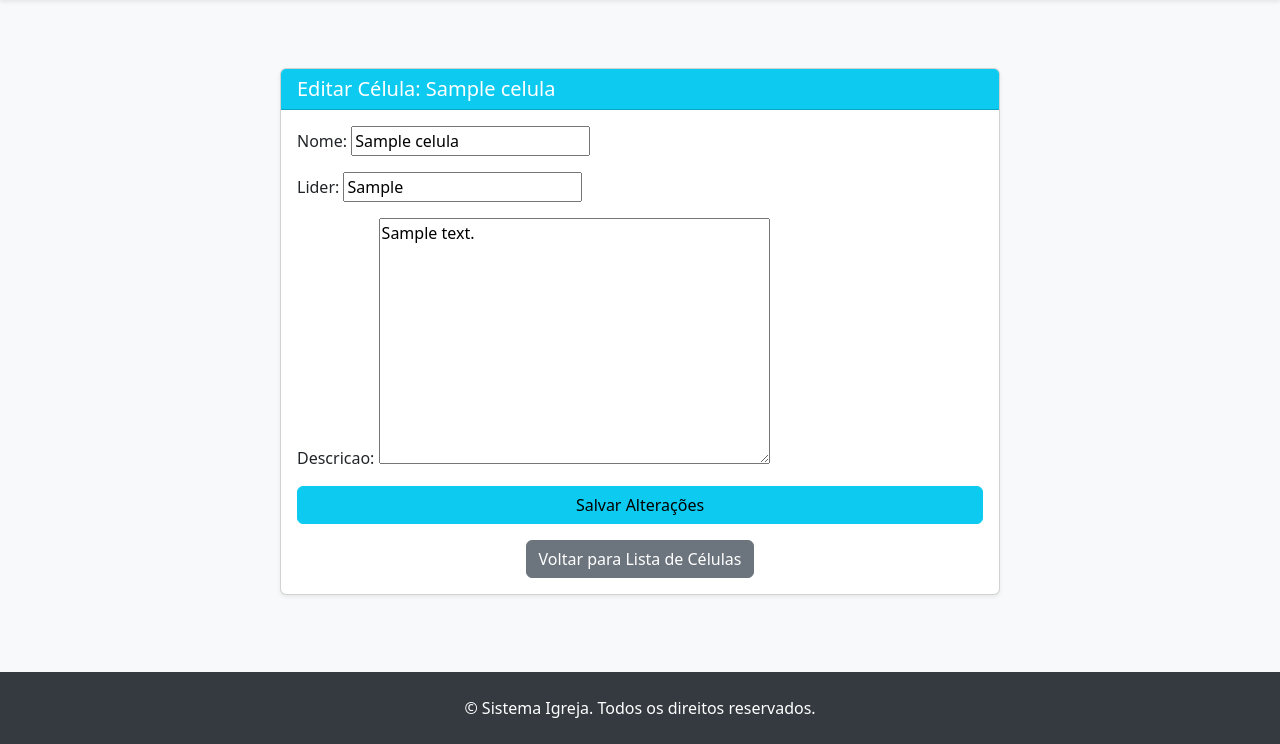
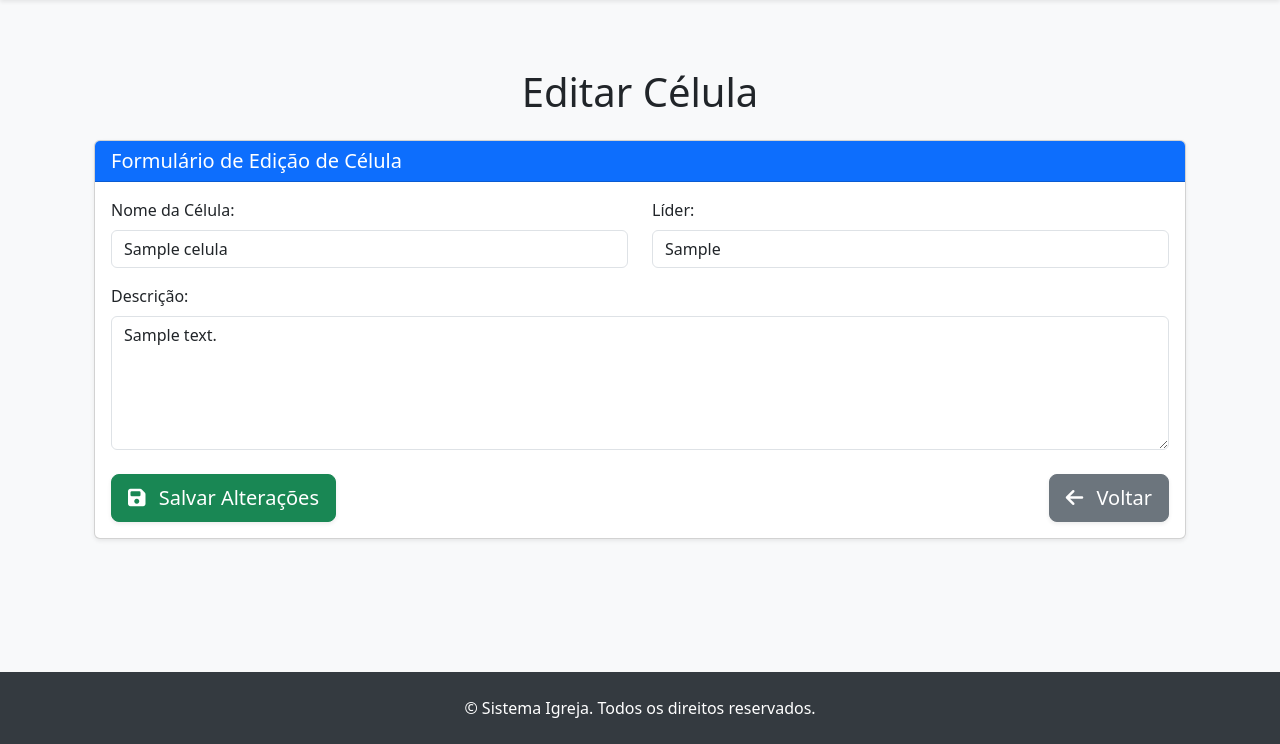
Before and after one commit to Marcos415/sistema_igreja, a Django app: page /gestao/celulas/1/editar/ in a window 1280 px wide. Shown: the part 56-800 px from the top of the page. Run offline with Django 5.2, Linux system fonts and the light colour scheme; tables that the repository leaves empty hold one stand-in row (values such as "Sample post"); some libraries are stand-ins or nearby versions.

Commit message:
Feature: Implement login page and refine all forms layout

```diff
--- a/membros/templates/membros/editar_celula.html
+++ b/membros/templates/membros/editar_celula.html
@@ -1,16 +1,12 @@
 {% extends 'base.html' %}
+{% load widget_tweaks %}
 
 {% block title %}Editar Célula{% endblock %}
 
 {% block content %}
 <div class="container mt-5">
-    <div class="row justify-content-center">
-        <div class="col-md-8">
-            <div class="card shadow-sm">
-                <div class="card-header bg-info text-white">
-                    <h5 class="mb-0">Editar Célula: {{ celula.nome }}</h5>
-                </div>
-                <div class="card-body">
+    <h1 class="mb-4 text-center">{{ titulo_pagina }}</h1>
+
     {% if messages %}
         <div class="mb-4">
             {% for message in messages %}
@@ -22,18 +18,48 @@
         </div>
     {% endif %}
 
+    <div class="card shadow-sm mb-4">
+        <div class="card-header bg-primary text-white">
+            <h5 class="mb-0">Formulário de Edição de Célula</h5>
+        </div>
+        <div class="card-body">
             <form method="post">
                 {% csrf_token %}
-                        {{ form.as_p }} {# Renderiza o formulário como parágrafos #}
-                        <div class="d-grid gap-2">
-                            <button type="submit" class="btn btn-info">Salvar Alterações</button>
+
+                <div class="row mb-3">
+                    <div class="col-md-6">
+                        <label for="{{ form.nome.id_for_label }}" class="form-label">Nome da Célula:</label>
+                        {{ form.nome|add_class:"form-control" }}
+                        {% if form.nome.errors %}
+                            <div class="text-danger small">{{ form.nome.errors }}</div>
+                        {% endif %}
+                    </div>
+                    <div class="col-md-6">
+                        <label for="{{ form.lider.id_for_label }}" class="form-label">Líder:</label>
+                        {{ form.lider|add_class:"form-control" }}
+                        {% if form.lider.errors %}
+                            <div class="text-danger small">{{ form.lider.errors }}</div>
+                        {% endif %}
+                    </div>
+                </div>
+
+                <div class="mb-3">
+                    <label for="{{ form.descricao.id_for_label }}" class="form-label">Descrição:</label>
+                    {{ form.descricao|add_class:"form-control"|attr:"rows:5" }}
+                    {% if form.descricao.errors %}
+                        <div class="text-danger small">{{ form.descricao.errors }}</div>
+                    {% endif %}
+                </div>
+
+                <div class="d-flex justify-content-between mt-4">
+                    <button type="submit" class="btn btn-success btn-lg shadow-sm">
+                        <i class="fas fa-save me-2"></i> Salvar Alterações
+                    </button>
+                    <a href="{% url 'membros:listar_celulas' %}" class="btn btn-secondary btn-lg shadow-sm">
+                        <i class="fas fa-arrow-left me-2"></i> Voltar
+                    </a>
                 </div>
             </form>
-                    <div class="mt-3 text-center">
-                        <a href="{% url 'membros:listar_celulas' %}" class="btn btn-secondary">Voltar para Lista de Células</a>
-                    </div>
-                </div>
-            </div>
         </div>
     </div>
 </div>
```
Also changed, not shown: templates/registration/login.html (added, +64 -0 lines). Lines whose indentation alone changed are shown as unchanged.
